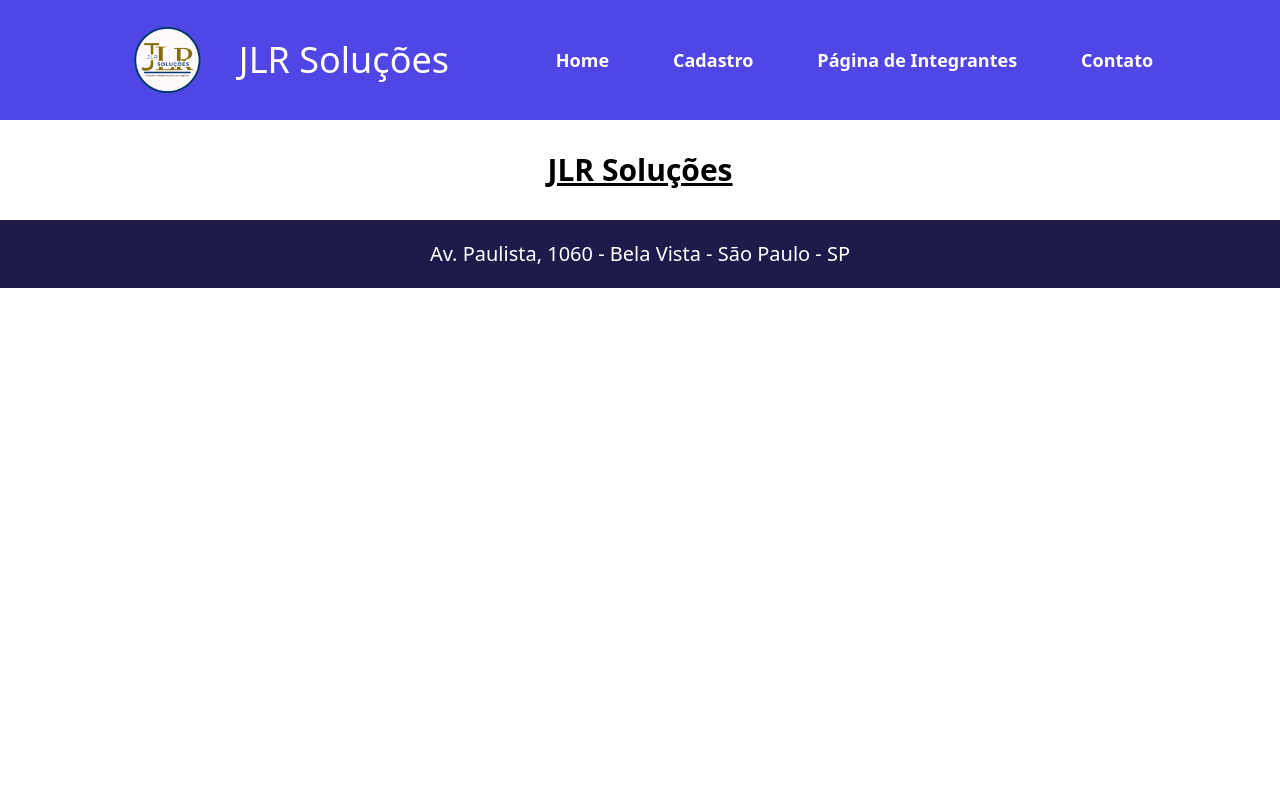
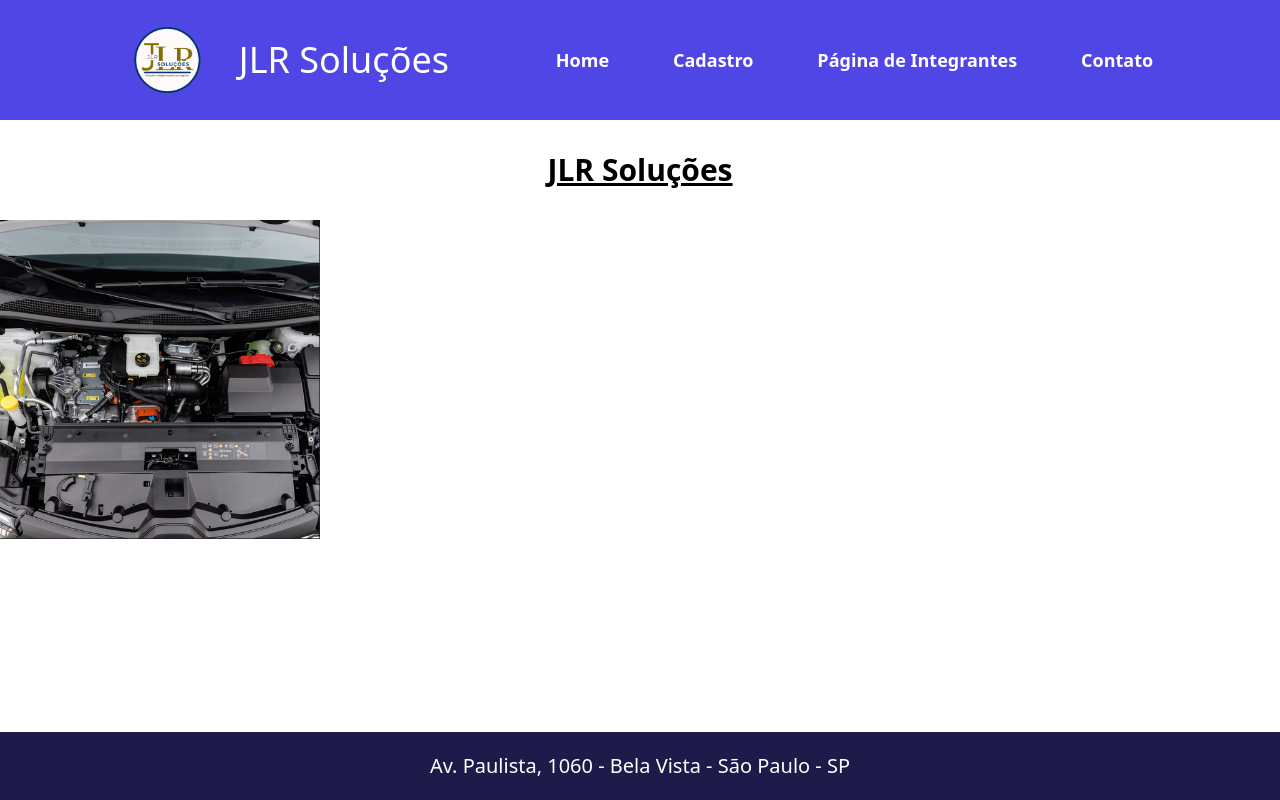
Before and after one commit to Rafa130206/entrega_front_sp4, a Next.js app in the folder entrega_frontend_sp4/: page / in a window 1280 px wide. Built offline with nearby package versions, Linux system fonts and the light colour scheme.

Commit message:
Modificação para manter o rodapé no fim da pagina

```diff
--- a/entrega_frontend_sp4/src/app/layout.tsx
+++ b/entrega_frontend_sp4/src/app/layout.tsx
@@ -1,3 +1,4 @@
+// app/layout.tsx
 import Cabecalho from "./components/Cabecalho";
 import Rodape from "./components/Rodape";
 import '@/app/globals.css';
@@ -14,10 +15,12 @@ export default function RootLayout({
 }) {
   return (
     <html lang="en">
-      <body>
-        <Cabecalho/>
+      <body className="flex flex-col min-h-screen"> {/* Adicionei aqui */}
+        <Cabecalho />
+        <div className="flex-grow"> {/* Contêiner para o conteúdo principal */}
           {children}
-        <Rodape/>
+        </div>
+        <Rodape />
       </body>
     </html>
   )
--- a/entrega_frontend_sp4/src/app/page.tsx
+++ b/entrega_frontend_sp4/src/app/page.tsx
@@ -1,7 +1,15 @@
+import Image from "next/image";
+import img1 from "../app/img/img1.png";
+
 export default function Home() {
   return (
     <div>
-      <h1 className="text-3xl font-bold underline text-center m-8">JLR Soluções</h1>
+      <div>
+        <h1 className="text-3xl font-bold underline text-center m-8">JLR Soluções</h1>
+      </div>
+      <div>
+        <Image src={img1} alt="img1" className="w-80" />
+      </div>
     </div>
   );
 }
```
Also changed, not shown: entrega_frontend_sp4/src/app/components/Rodape.tsx (+4 -3 lines).
